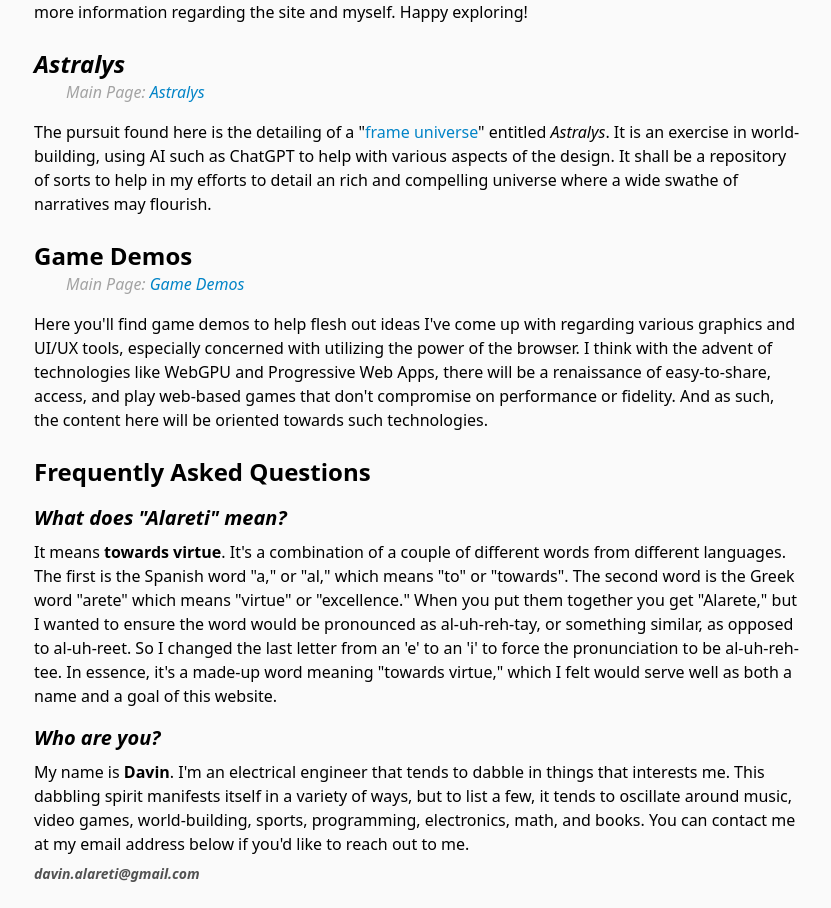
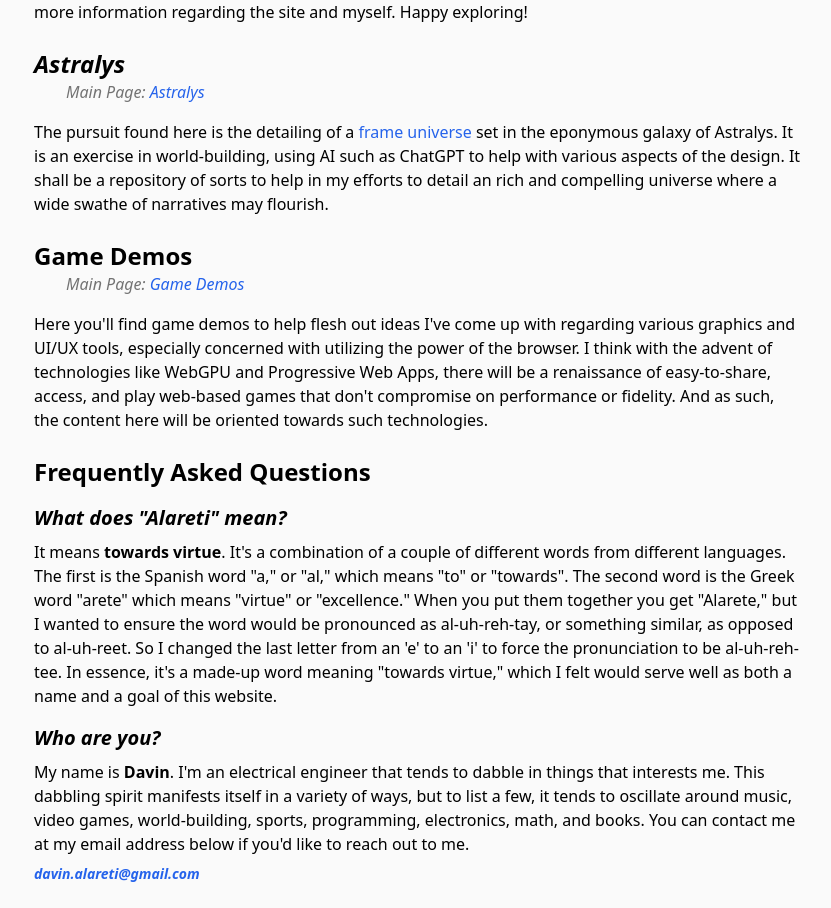
Before and after one commit to alareti/frontend, a Next.js app: page / in a window 1280 px wide. Shown: the part 265-1173 px from the top of the page, without its empty margins (222-1053 px from the left). Built offline with nearby package versions, Linux system fonts and the light colour scheme.

Commit message:
Changed a couple colors and semantics

```diff
--- a/src/app/page.tsx
+++ b/src/app/page.tsx
@@ -28,9 +28,9 @@ export default function Index() {
             <i>Astralys</i>
           </Wiki.SubH>
           <Wiki.P>
-            The pursuit found here is the detailing of a &quot;
-            <Wiki.A href={"/astralys/frame-universe"}>frame universe</Wiki.A>
-            &quot; entitled <i>Astralys</i>. It is an exercise in
+            The pursuit found here is the detailing of a{" "}
+            <Wiki.A href={"/astralys/frame-universe"}>frame universe</Wiki.A>{" "}
+            set in the eponymous galaxy of Astralys. It is an exercise in
             world-building, using AI such as ChatGPT to help with various
             aspects of the design. It shall be a repository of sorts to help in
             my efforts to detail an rich and compelling universe where a wide
@@ -56,7 +56,7 @@ export default function Index() {
 
           <Wiki.Section>
             <Wiki.SubH>
-              <i>What does &quot;Alareti&quot; mean?</i>
+              <em>What does &quot;Alareti&quot; mean?</em>
             </Wiki.SubH>
             <Wiki.P>
               It means <strong>towards virtue</strong>. It&apos;s a combination
@@ -77,7 +77,7 @@ export default function Index() {
 
           <Wiki.Section>
             <Wiki.SubH>
-              <i>Who are you?</i>
+              <em>Who are you?</em>
             </Wiki.SubH>
             <Wiki.P>
               My name is <strong>Davin</strong>. I&apos;m an electrical engineer
@@ -88,13 +88,10 @@ export default function Index() {
               me at my email address below if you&apos;d like to reach out to
               me.
             </Wiki.P>
-            <address className="text-sm font-semibold italic text-neutral-600">
-              <a
-                href="mailto:davin.alareti@gmail.com"
-                className="transition-colors duration-200 hover:text-neutral-800"
-              >
+            <address className="text-sm font-semibold italic">
+              <Wiki.A href="mailto:davin.alareti@gmail.com">
                 davin.alareti@gmail.com
-              </a>
+              </Wiki.A>
             </address>
           </Wiki.Section>
         </Wiki.Section>
--- a/src/components/wiki.tsx
+++ b/src/components/wiki.tsx
@@ -34,7 +34,7 @@ export function H({
   );
 
   const subtext = subtitle ? (
-    <p className="my-2 text-neutral-400">{subtitle}</p>
+    <p className="my-2 text-neutral-500">{subtitle}</p>
   ) : (
     <></>
   );
@@ -60,10 +60,8 @@ export function SubH({
   const nestedLevel = useContext(NestedLevelContext);
 
   const mainPageSubtext = mainPage ? (
-    <p className="ml-8 text-neutral-400">
-      <i>
-        Main Page: <A href={mainPage}>{children}</A>
-      </i>
+    <p className="ml-8 italic text-neutral-500">
+      Main Page: <A href={mainPage}>{children}</A>
     </p>
   ) : (
     <></>
@@ -136,7 +134,10 @@ export function P({ children }: { children: ReactNode }) {
 
 export function A({ children, href }: { children: ReactNode; href: Url }) {
   return (
-    <Link href={href} className="text-sky-600">
+    <Link
+      href={href}
+      className="rounded text-blue-600 transition-colors duration-200 hover:text-blue-700 focus:outline-none focus:ring focus:ring-blue-300"
+    >
       {children}
     </Link>
   );
```
